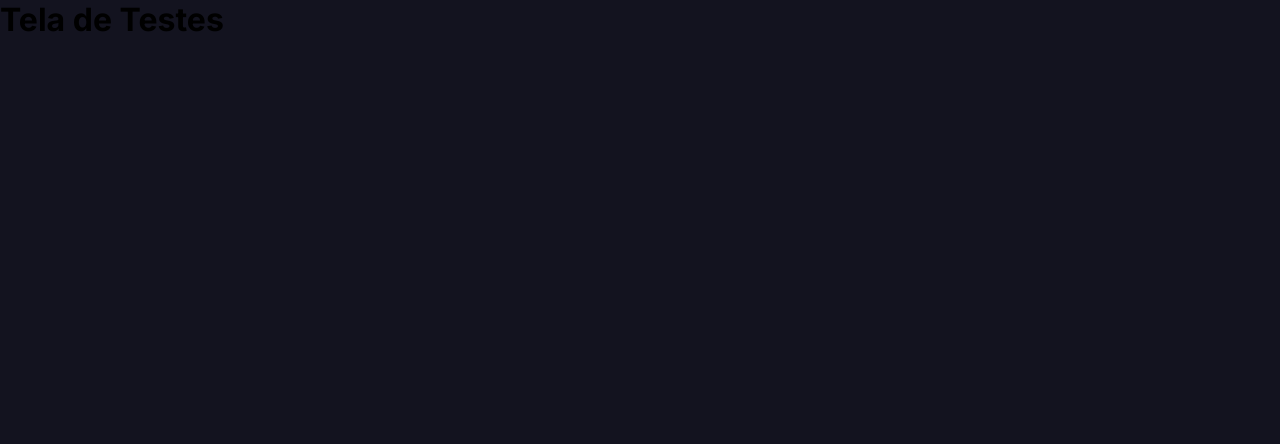
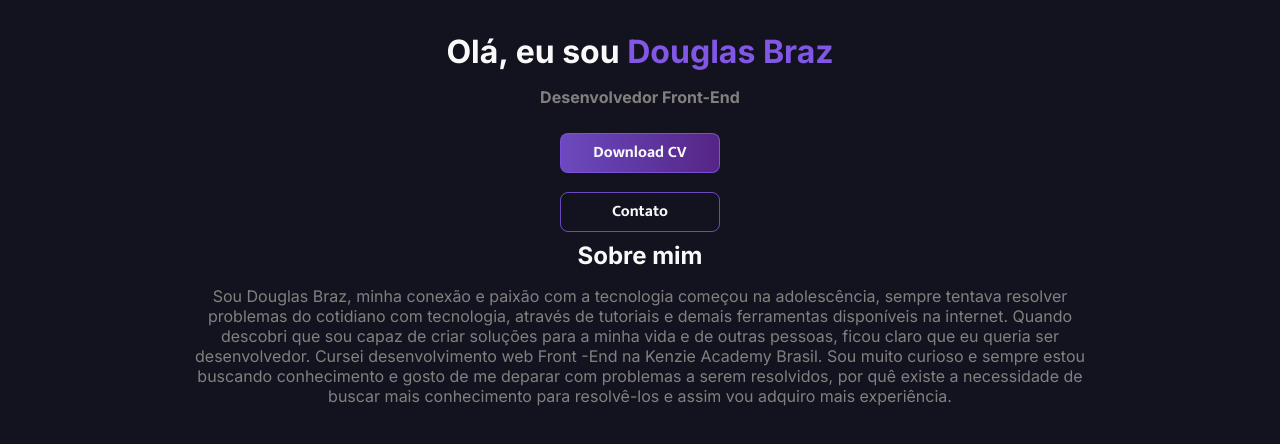
Before and after one commit to ltkbigdad/douglas_braz_portifolio, a React (Create React App) app: page /test in a window 1280 px wide. Shown: the top 444 px of the page. Built offline with nearby package versions, Linux system fonts and the light colour scheme.

Commit message:
fix: alterações

```diff
--- a/src/Pages/Home/index.jsx
+++ b/src/Pages/Home/index.jsx
@@ -1,3 +1,9 @@
+import { Container } from "./style"
+
 export const Home = () =>{
-    return<h1>home</h1>
+    return(
+        <Container>
+            <h1>home</h1>
+        </Container>
+    )
 }
--- /dev/null
+++ b/src/Pages/Home/style.js
@@ -0,0 +1,10 @@
+import styled from "styled-components"
+
+export const Container = styled.div`
+    height: 100vh;
+
+
+
+
+
+`;
--- a/src/Pages/ScreenTest/index.jsx
+++ b/src/Pages/ScreenTest/index.jsx
@@ -1,3 +1,5 @@
+import { AboutMe } from "../../components/AboutMe"
+
 export const ScreenTest =() =>{
-    return<h1>Tela de Testes</h1>
+    return<AboutMe/>
 }
--- a/src/components/AboutMe/index.jsx
+++ b/src/components/AboutMe/index.jsx
@@ -12,9 +12,7 @@ export const AboutMe = () => {
 
                     <div className="buttonsBox">
                         <Button default>Download CV</Button>
-                        <a href="https://wa.me/5524974035564">
-                            <Button>Contato</Button>
-                        </a>
+                        <Button>Contato</Button>
 
                     </div>
                 </div>
@@ -25,6 +23,8 @@ export const AboutMe = () => {
             </Content>
 
             <ArticleContent>
+                <h2>Sobre mim</h2>
+                <p>Sou Douglas Braz, minha conexão e paixão com a tecnologia começou na adolescência, sempre tentava resolver problemas do cotidiano com tecnologia, através de tutoriais e demais ferramentas disponíveis na internet.  Quando descobri que sou capaz de criar soluções para a minha vida e de outras pessoas,  ficou claro que eu queria ser  desenvolvedor. Cursei desenvolvimento web Front -End na Kenzie Academy Brasil.  Sou muito curioso e sempre estou buscando conhecimento e  gosto de me deparar com problemas a serem resolvidos, por quê existe a necessidade de buscar mais conhecimento para resolvê-los e assim vou adquiro mais  experiência.</p>
 
             </ArticleContent>
         </Container>
--- a/src/components/AboutMe/style.js
+++ b/src/components/AboutMe/style.js
@@ -56,4 +56,27 @@ export const Content = styled.div`
 
 `;
 
-export const ArticleContent = styled.div``;
+export const ArticleContent = styled.div`
+    display: flex;
+    flex-direction: column;
+    justify-content: center;
+    align-items: center;
+
+    h2{
+
+        color: var(--white);
+    }
+
+    p{
+
+        width: 70%;
+        display: flex;
+        justify-content: center;
+        align-items: center;
+        text-align: center;
+        width: 70%;
+        margin-top: 1em;
+        color: var(--grey-500);
+    }
+
+`;
```
